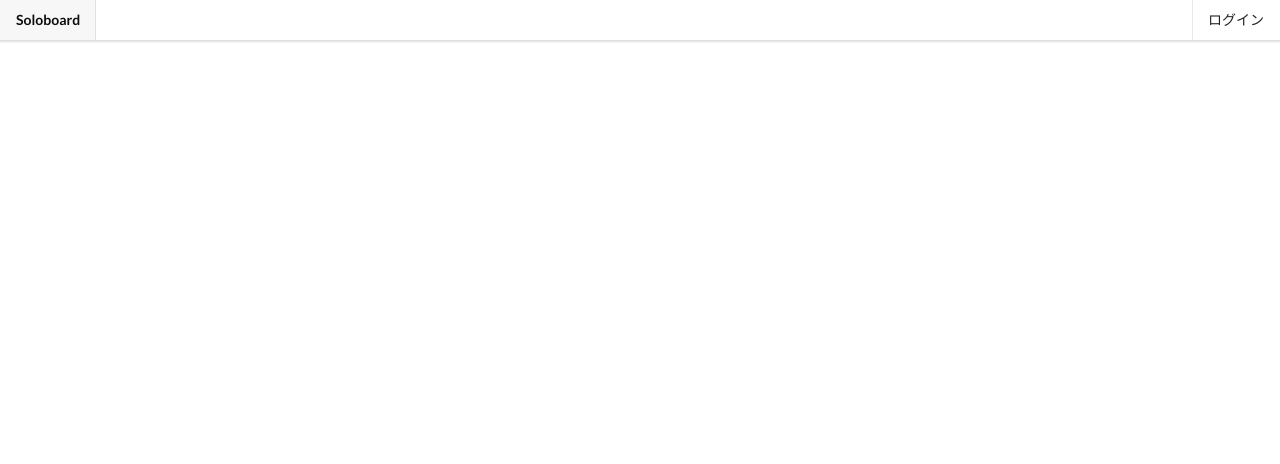
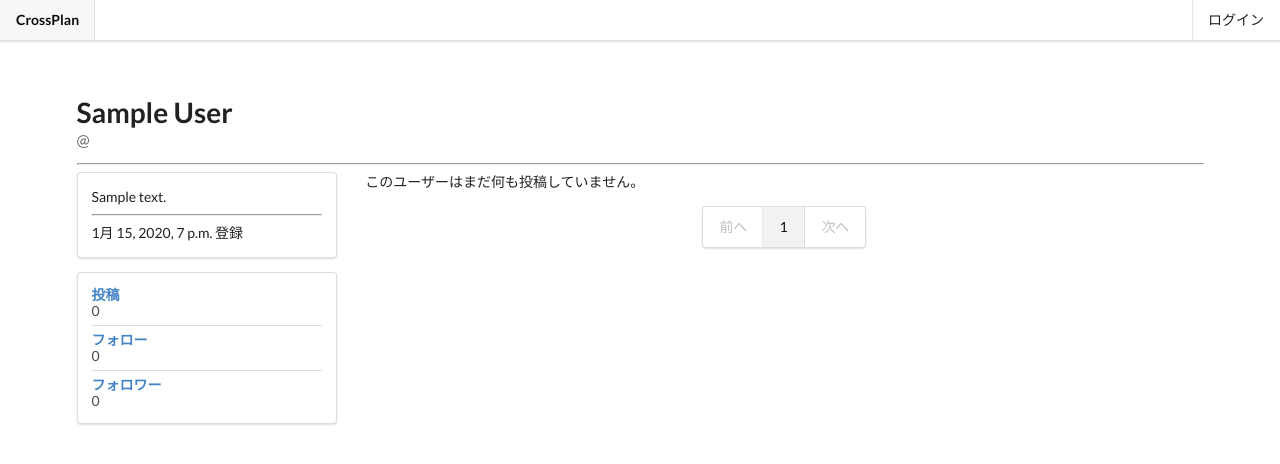
Before and after one commit to YuzuRyo61/CrossPlan, a Django app: a page that uses Web/template/__head.html in a window 1280 px wide. Shown: the top 464 px of the page. Run offline with Django 3.2, Linux system fonts and the light colour scheme; tables that the repository leaves empty hold one stand-in row (values such as "Sample post"); parts of the project's set-up code (start-up, migrations or seed data) failed here and were passed over.

Commit message:
implemented pagination and profile

```diff
--- a/CrossPlan/settings.py
+++ b/CrossPlan/settings.py
@@ -167,3 +167,5 @@ STATICFILES_DIRS = [
 LOGIN_URL = "Login"
 
 LOGIN_REDIRECT_URL = "INDEX"
+
+OBJECT_PER_PAGE = 20
--- a/Web/lib.py
+++ b/Web/lib.py
@@ -1,4 +1,5 @@
 from django.shortcuts import render
+from django.core.paginator import Paginator, EmptyPage, PageNotAnInteger
 
 from Web.forms import NewPostForm
 
@@ -31,3 +32,14 @@ def isAPHeader(request):
 def render_NPForm(request, template_name, context={}, content_type=None, status=None, using=None):
     context.update({'NewPostForm_': NewPostForm()})
     return render(request, template_name, context=context, content_type=content_type, status=status, using=using)
+
+def panigateQuery(request, queryset, count):
+    paginator = Paginator(queryset, count)
+    page = request.GET.get('page')
+    try:
+        page_obj = paginator.page(page)
+    except PageNotAnInteger:
+        page_obj = paginator.page(1)
+    except EmptyPage:
+        page_obj = paginator.page(paginator.num_pages)
+    return page_obj
--- a/Web/template/__head.html
+++ b/Web/template/__head.html
@@ -10,8 +10,8 @@
         <link rel="stylesheet" href="{% static 'semantic/semantic.min.css' %}">
     </head>
     <body>
-        <div class="ui top fixed menu stackable">
-            <a class="item" href="{% url 'INDEX' %}"><b>Soloboard</b></a>
+        <div class="ui top fixed menu">
+            <a class="item" href="{% url 'INDEX' %}"><b>CrossPlan</b></a>
             <div class="right menu">
                 {% if user.is_authenticated %}
                 <div class="right icon item link" id="newPostButton" title="新規投稿">
@@ -35,7 +35,7 @@
                 {% endif %}
             </div>
         </div>
-        <main style="padding-top: 50px;">
+        <main style="padding-top: 7em;">
             <div class="ui container">
                 {% block body %}{% endblock %}
             </div>
--- a/Web/template/profile.html
+++ b/Web/template/profile.html
@@ -1,3 +1,92 @@
 {% extends '__head.html' %}
 
 {% block title %}{% if targetUser.display_name %}{{ targetUser.display_name }}{% else %}{{ targetUser.username }}{% endif %} | CrossPlan{% endblock %}
+
+{% block body %}
+<h1 class="ui header">
+    {% if targetUser.display_name %}{{ targetUser.display_name }}{% else %}{{ targetUser.username }}{% endif %}
+    <div class="sub header">@{{ user.username }}</div>
+</h1>
+<hr>
+<div class="ui stackable grid">
+    <div class="four wide column">
+        <div class="ui segment">
+            <div>
+                {% if targetUser.description %}
+                    {{ targetUser.description|safe }}
+                {% else %}
+                    <em>説明なし</em>
+                {% endif %}
+            </div>
+            <hr>
+            <p>{{ targetUser.registered }} 登録</p>
+        </div>
+        <div class="ui segment">
+            <div class="ui relaxed divided list">
+                <div class="item">
+                    <div class="content">
+                        <a class="header" href="{% url 'UserShow' targetUser.username %}">投稿</a>
+                        <div class="description">{{ targetUser.posts.all.count }}</div>
+                    </div>
+                </div>
+                <div class="item">
+                    <div class="content">
+                        <a class="header">フォロー</a>
+                        <div class="description">0</div>
+                    </div>
+                </div>
+                <div class="item">
+                    <div class="content">
+                        <a class="header">フォロワー</a>
+                        <div class="description">0</div>
+                    </div>
+                </div>
+            </div>
+        </div>
+    </div>
+    <div class="twelve wide column">
+        {% for posts in targetUserPosts %}
+        <div class="ui segment">
+            <h4 class="ui header">
+                {% if posts.parent.display_name %}{{ posts.parent.display_name }}{% else %}{{ posts.parent.username }}{% endif %}
+                <div class="sub header">@{{ posts.parent.username }}</div>
+                <small>{{ posts.posted }}</small>
+            </h4>
+            <br>
+            <div>
+                {{ posts.body|safe }}
+            </div>
+        </div>
+        {% empty %}
+        <p>このユーザーはまだ何も投稿していません。</p>
+        {% endfor %}
+        <div class="ui centered grid">
+            <div class="center aligned column">
+                <div class="ui pagination menu">
+                    {% if targetUserPosts.has_previous %}
+                    <a class="item" href="?page={{ targetUserPosts.previous_page_number }}">前へ</a>
+                    {% else %}
+                    <div class="disabled item">前へ</div>
+                    {% endif %}
+                    {% for link_page in targetUserPosts.paginator.page_range %}
+                        {% if link_page %}
+                            {% if link_page == targetUserPosts.number %}
+                            <a class="active item" href="#">{{ link_page }}</a>
+                            {% else %}
+                            <a class="active item" href="?page={{ link_page }}">{{ link_page }}</a>
+                            {% endif %}
+                        {% else %}
+                        <div class="disabled item">...</div>
+                        {% endif %}
+                    {% endfor %}
+                    {% if targetUserPosts.has_next %}
+                    <a class="item" href="?page={{ targetUserPosts.next_page_number }}">次へ</a>
+                    {% else %}
+                    <div class="disabled item">次へ</div>
+                    {% endif %}
+                </div>
+            </div>
+        </div>
+    </div>
+</div>
+{% endblock %}
--- a/Web/views.py
+++ b/Web/views.py
@@ -1,3 +1,4 @@
+from django.conf import settings
 from django.shortcuts import render, get_object_or_404
 from django.http.response import HttpResponseNotAllowed, HttpResponse
 from django.contrib.auth.mixins import LoginRequiredMixin
@@ -12,7 +13,7 @@ from fediverse.views.renderer.head import APRender
 from fediverse.views.renderer.response import APResponse
 
 from .forms import LoginForm
-from .lib import isAPHeader, render_NPForm
+from .lib import isAPHeader, render_NPForm, panigateQuery
 
 # Create your views here.
 class LoginView(LoginView): # pylint: disable=function-redefined
@@ -27,10 +28,15 @@ def User(request, username):
         return APResponse(APRender(RenderUser(username)))
     else:
         targetUser = get_object_or_404(UserModel, username__iexact=username)
-        if request.user.is_authenticated():
-            return render_NPForm(request, "profile.html", {"targetUser": targetUser})
+        renderObj = {
+            "targetUser": targetUser,
+            "targetUserPosts": panigateQuery(request, targetUser.posts.all(), settings.OBJECT_PER_PAGE)
+        }
+        renderTarget = "profile.html"
+        if request.user.is_authenticated:
+            return render_NPForm(request, renderTarget, renderObj)
         else:
-            return render(request, "profile.html", {"targetUser": targetUser})
+            return render(request, renderTarget, renderObj)
 
 @login_required
 def INDEX(request):
--- a/fediverse/models.py
+++ b/fediverse/models.py
@@ -84,6 +84,9 @@ class FediverseUser(models.Model):
 class Post(models.Model):
     uuid = models.UUIDField(primary_key=True, default=uuid.uuid4, editable=False)
     body = models.TextField(blank=True, null=True)
-    parent = models.ForeignKey(User, on_delete=models.CASCADE, related_name="boards", blank=True, null=True)
-    parentFedi = models.ForeignKey(FediverseUser, on_delete=models.CASCADE, related_name="boards", blank=True, null=True)
+    parent = models.ForeignKey(User, on_delete=models.CASCADE, related_name="posts", blank=True, null=True)
+    parentFedi = models.ForeignKey(FediverseUser, on_delete=models.CASCADE, related_name="posts", blank=True, null=True)
     posted = models.DateTimeField(auto_now_add=True)
+
+    class Meta:
+        ordering = ('-posted', )
```
Also changed, not shown: fediverse/migrations/0004_auto_20191016_1648.py (added), fediverse/migrations/0005_auto_20191016_1655.py (added).
